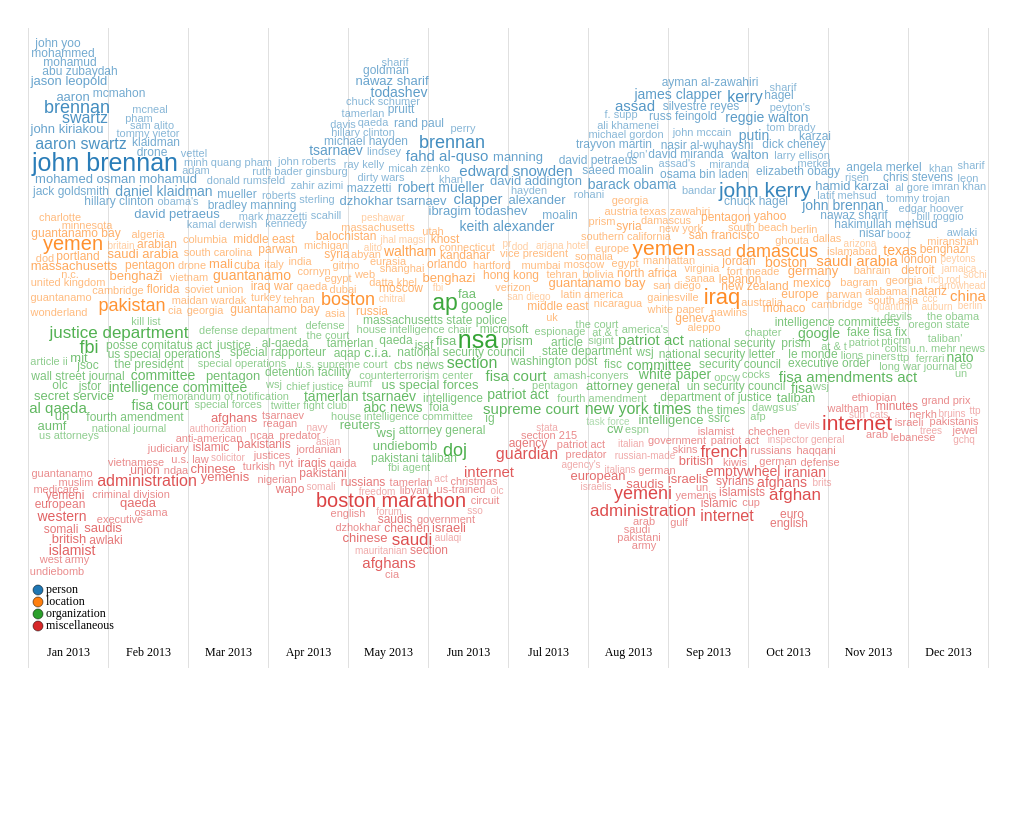
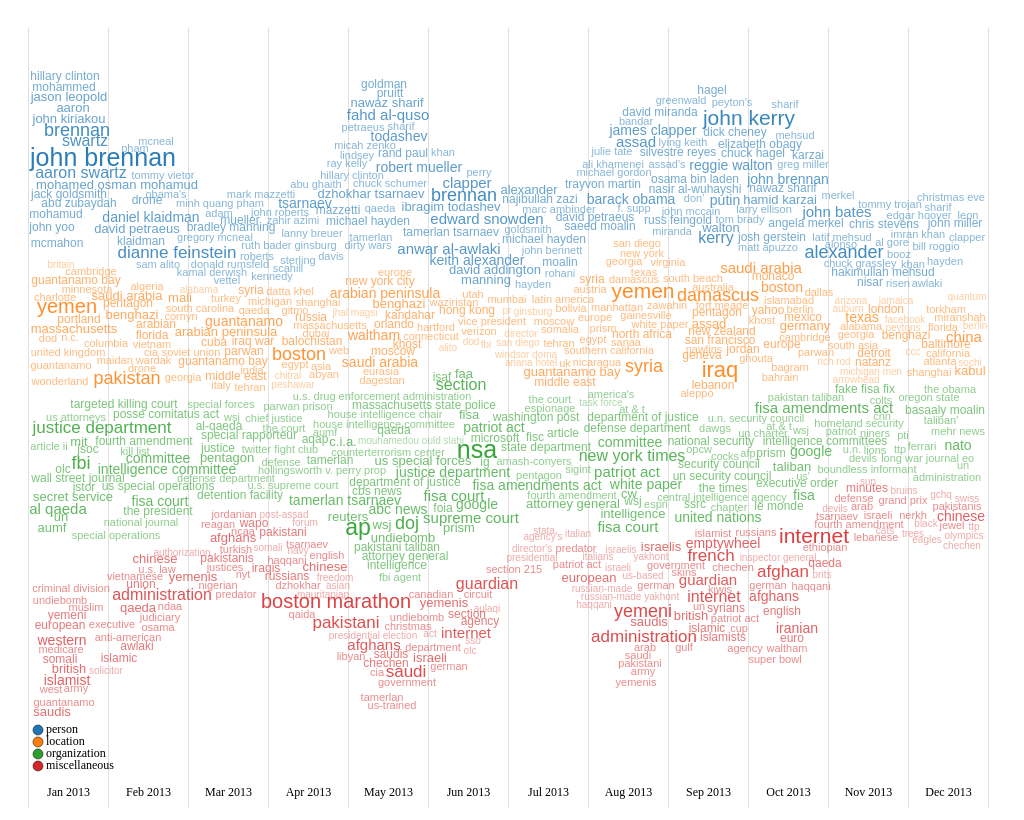
Before and after one commit to huyen-nguyen/wordstream-library, a plain HTML site: page index.html in a window 1280 px wide. Shown: the whole page, without its empty margins (0-1024 px from the left). Drawn offline with Linux system fonts and the light colour scheme.

Commit message:
Update links

```diff
--- a/index.html
+++ b/index.html
@@ -6,14 +6,15 @@
     <title>WordStream</title>
     <link rel="shortcut icon" href="media/images/wslib.png">
     <script src="js/d3.v4.min.js"></script>
+    <script src="js/wordstream.min.js"></script>
+
 </head>
 <body>
-<script src="js/wordstream.min.js"></script>
 <script>
     // example use
     let svg = d3.select("body").append('svg')
         .attr("width", 1000)
-        .attr("height", 660);
+        .attr("height", 800);
 
     let config = {
         topWord: 20,
@@ -25,6 +26,7 @@
     };
 
     d3.json("data/data.json", function (error, data) {
+        console.log(data)
         wordstream(svg, data, config)
     });
 </script>
```
Also changed, not shown: 3 other files.
